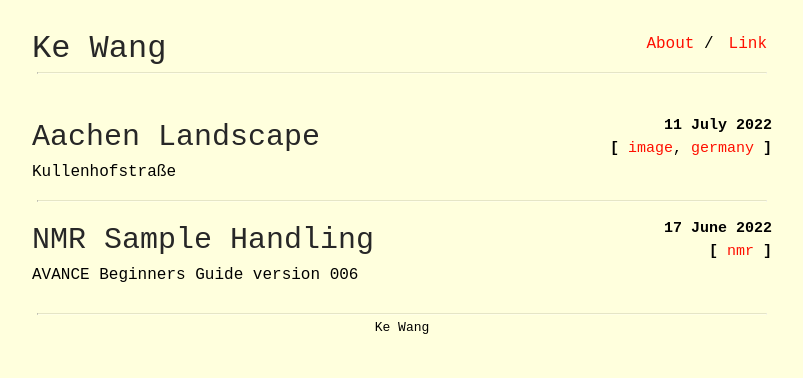
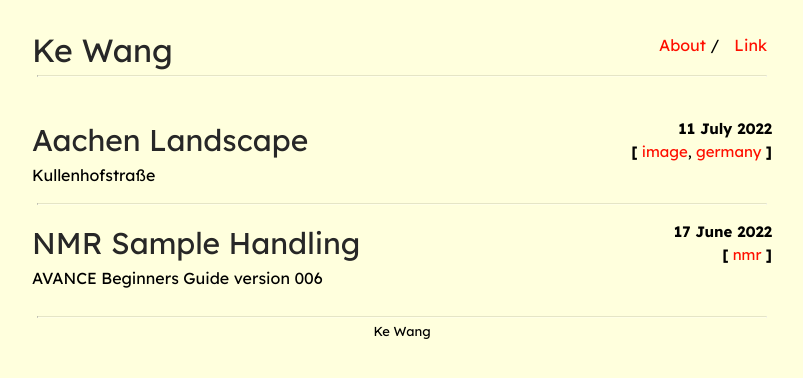
Before and after one commit to ekdc11/ekdc11.github.io, a Jekyll site: the page built from index.html, in a window 1280 px wide. Shown: the top 378 px of the page, without its empty margins (238-1041 px from the left). Built offline with Jekyll 4.4.1, drawn with Linux system fonts in a browser that asks for light colours.

Commit message:
Update main.scss

```diff
--- a/css/main.scss
+++ b/css/main.scss
@@ -13,7 +13,7 @@ $small-width: 480px;
 
 body {
     margin: 0;
-    font-family: "Inconsolata", monospace;
+    font-family: "Lexend Deca", sans-serif;
     background-color: #FFFFDD;
     min-height: 100%;
 }
```
